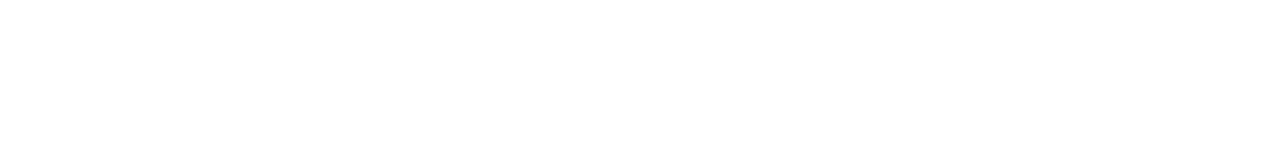
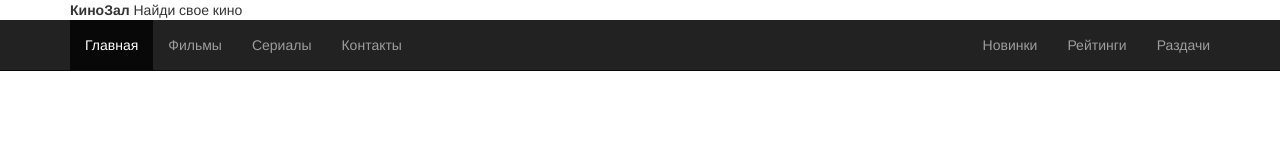
Before and after one commit to VadimVit/Kinozal, a website: page index.html in a window 1280 px wide. Drawn offline with Linux system fonts and the light colour scheme.

Commit message:
сделали разметку блока header

```diff
--- a/index.html
+++ b/index.html
@@ -4,8 +4,7 @@
 
 <head>
       <meta charset="UTF-8">
-  <meta name="viewport"
-        content="width=device-width, initial-scale=1.0, minimum-scale=1.0">
+      <meta name="viewport" content="width=device-width, initial-scale=1.0, minimum-scale=1.0">
       <meta http-equiv="X-UA-Compatible" content="ie=edge">
       <title>КиноЗал</title>
       <link href="libs/bootstrap/dist/css/bootstrap.min.css" rel="stylesheet">
@@ -21,6 +20,49 @@
 
 <body>
 
+      <header class="header">
+            <div class="header-logo">
+                  <div class="container">
+                        <strong class="header-logo__title">КиноЗал</strong>
+                        <span class="header-logo__description">Найди свое кино</span>
+                  </div>
+            </div>
+
+            <div class="header-menu">
+                  <nav class="navbar navbar-inverse navbar-static-top">
+                        <div class="container">
+
+
+                              <!-- Brand and toggle get grouped for better mobile display -->
+                              <div class="navbar-header">
+                                    <button type="button" class="navbar-toggle collapsed" data-toggle="collapse"
+                                          data-target="#navbar-top" aria-expanded="false">
+                                          <span class="sr-only">Toggle navigation</span>
+                                          <span class="icon-bar"></span>
+                                          <span class="icon-bar"></span>
+                                          <span class="icon-bar"></span>
+                                    </button>
+                              </div>
+
+                              <div class="collapse navbar-collapse" id="navbar top">
+                                    <ul class="nav navbar-nav">
+                                          <li class="active"><a href="#">Главная</a></li>
+                                          <li><a href="#">Фильмы</a></li>
+                                          <li><a href="#">Сериалы</a></li>
+                                          <li><a href="#">Контакты</a></li>
+                                    </ul>
+
+                                    <ul class="nav navbar-nav navbar-right">
+                                          <li><a href="#">Новинки</a></li>
+                                          <li><a href="#">Рейтинги</a></li>
+                                          <li><a href="#">Раздачи</a></li>
+                                    </ul>
+                              </div><!-- /.navbar-collapse -->
+                        </div><!-- /.container-fluid -->
+                  </nav>
+            </div>
+      </header>
+
 
       <script src="libs/jquery/dist/jquery.min.js"></script>
       <script src="libs/bootstrap/dist/js/bootstrap.min.js"></script>
```
Lines whose indentation alone changed are shown as unchanged.
